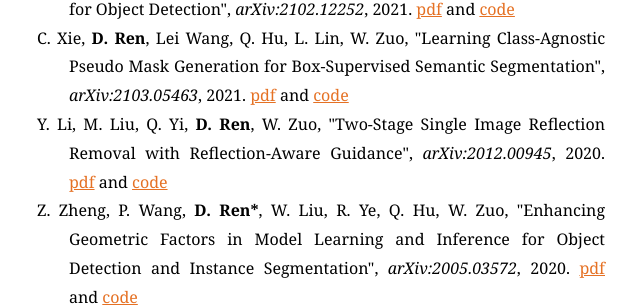
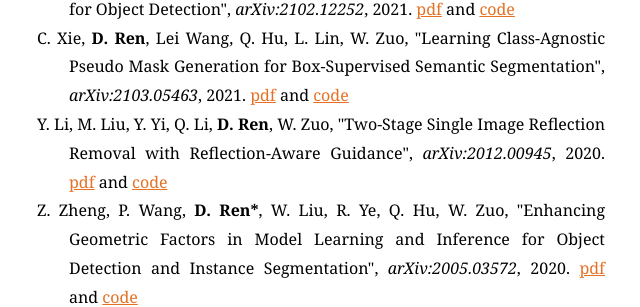
Before and after one commit to csdwren/csdwren.github.io, a Jekyll site: the page built from index.html, in a window 1280 px wide and 900 px high, scrolled down 593 px. Shown: the part 147-454 px from the top of the window, without its empty margins (435-1075 px from the left). Built offline with Jekyll 4.4.1, drawn with Linux system fonts in a browser that asks for light colours; some web fonts are replaced.

Commit message:
Update index.html

```diff
--- a/index.html
+++ b/index.html
@@ -27,7 +27,7 @@
           <div align="justify">C. Xie, <strong>D. Ren</strong>, Lei Wang, Q. Hu, L. Lin, W. Zuo, &quot;Learning Class-Agnostic Pseudo Mask Generation for Box-Supervised Semantic Segmentation&quot;</a>,  <em>arXiv:2103.05463</em>, 2021. <a href="https://www.researchgate.net/publication/349943921_Learning_Class-Agnostic_Pseudo_Mask_Generation_for_Box-Supervised_Semantic_Segmentation"><u>pdf</u></a> and <a href="https://github.com/Vious/LPG_BBox_Segmentation"><u>code</u></a></div>
 </li>
 <li>
-          <div align="justify">Y. Li, M. Liu, Q. Yi, <strong>D. Ren</strong>, W. Zuo, &quot;Two-Stage Single Image Reflection Removal with Reflection-Aware Guidance&quot;</a>,  <em>arXiv:2012.00945</em>, 2020. <a href="https://www.researchgate.net/publication/346578172_Two-Stage_Single_Image_Reflection_Removal_with_Reflection-Aware_Guidance"><u>pdf</u></a> and <a href="https://github.com/liyucs/RAGNet"><u>code</u></a></div>
+          <div align="justify">Y. Li, M. Liu, Y. Yi, Q. Li, <strong>D. Ren</strong>, W. Zuo, &quot;Two-Stage Single Image Reflection Removal with Reflection-Aware Guidance&quot;</a>,  <em>arXiv:2012.00945</em>, 2020. <a href="https://www.researchgate.net/publication/346578172_Two-Stage_Single_Image_Reflection_Removal_with_Reflection-Aware_Guidance"><u>pdf</u></a> and <a href="https://github.com/liyucs/RAGNet"><u>code</u></a></div>
 </li>
 <li>
           <div align="justify">Z. Zheng, P. Wang, <strong>D. Ren*</strong>, W. Liu, R. Ye, Q. Hu, W. Zuo, &quot;Enhancing Geometric Factors in Model Learning and Inference for Object Detection and Instance Segmentation&quot;</a>,  <em>arXiv:2005.03572</em>, 2020. <a href="https://www.researchgate.net/publication/341231114_Enhancing_Geometric_Factors_in_Model_Learning_and_Inference_for_Object_Detection_and_Instance_Segmentation"><u>pdf</u></a> and <a href="https://github.com/Zzh-tju/CIoU"><u>code</u></a></div>
```
